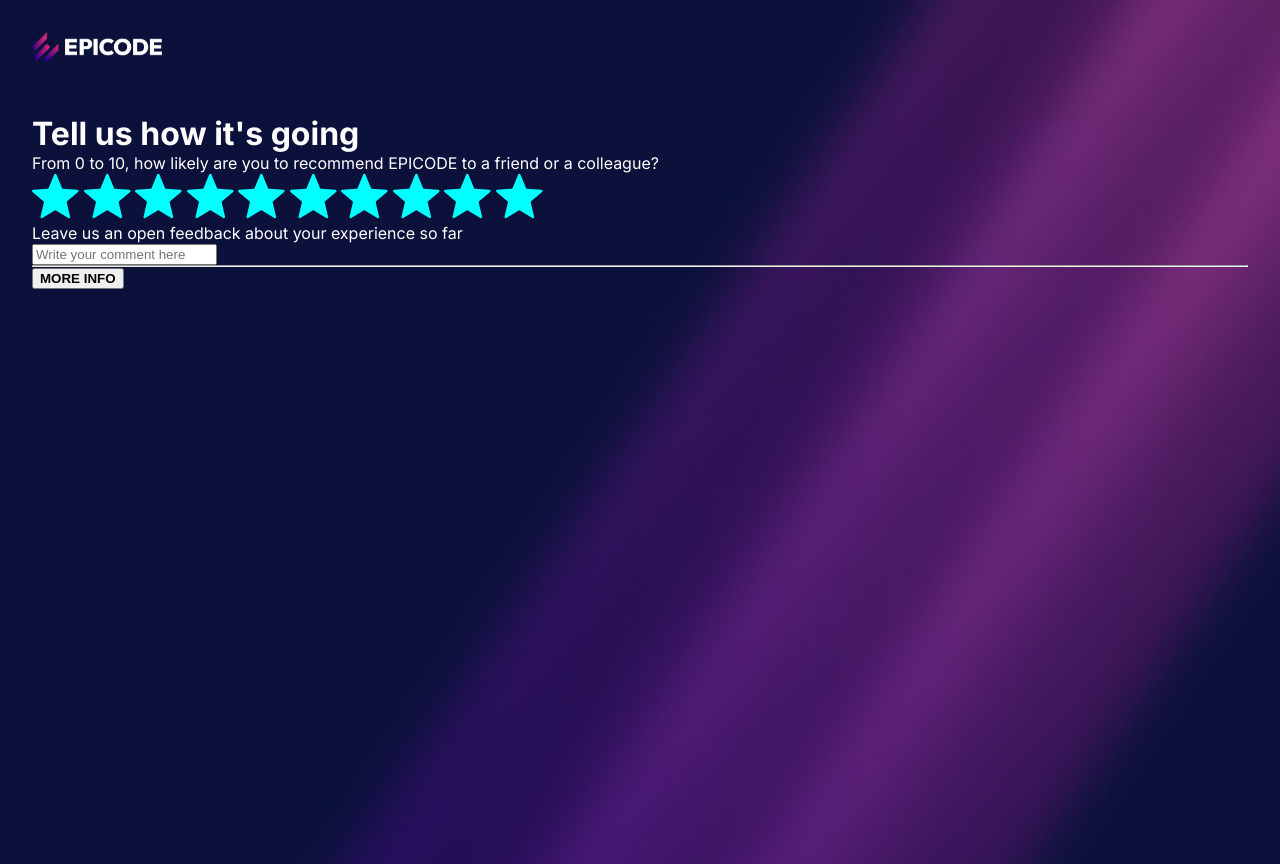
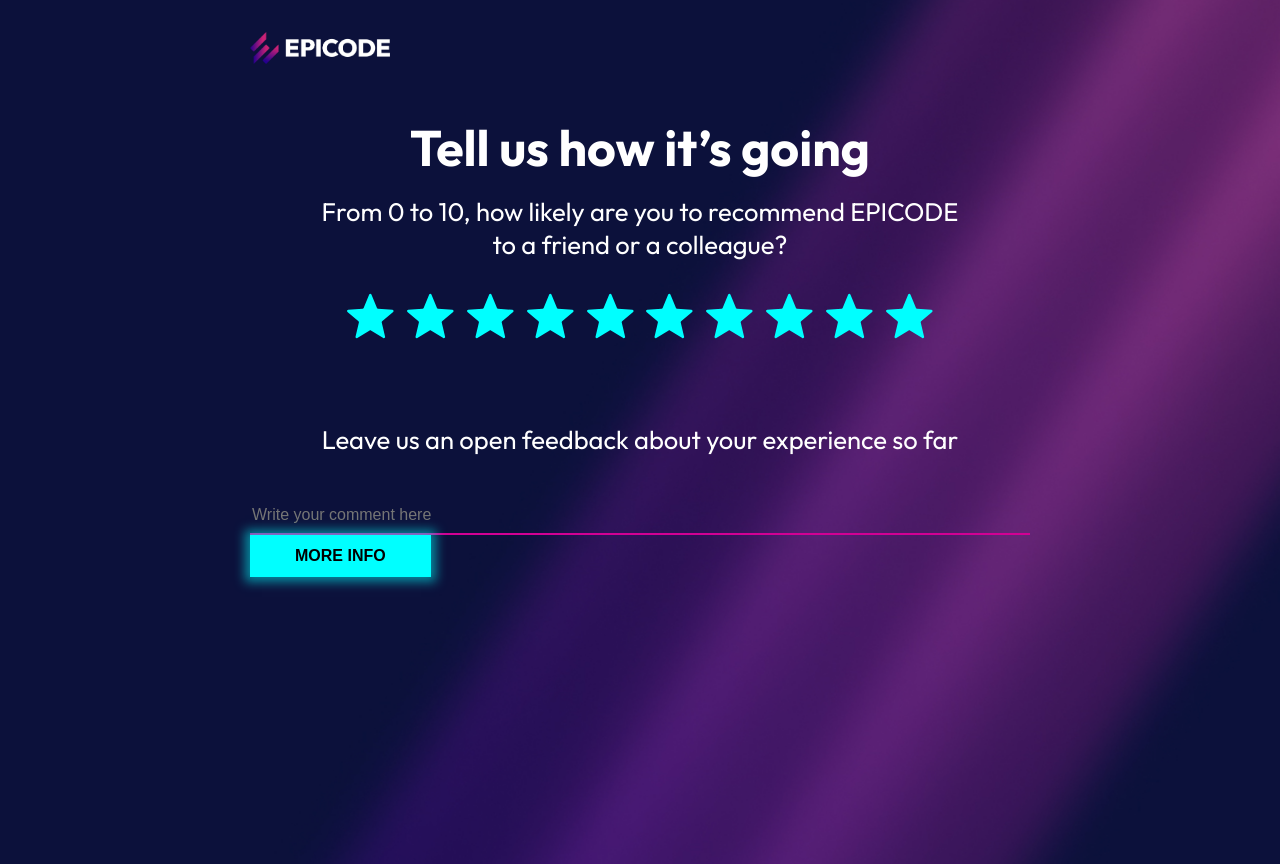
Before and after one commit to GIPSaro/U1-W4-BW, a plain HTML site: page feedback-page.html in a window 1280 px wide. Drawn offline with Linux system fonts and the light colour scheme.

Commit message:
feedback CSS HTML

```diff
--- a/feedback-page.html
+++ b/feedback-page.html
@@ -4,7 +4,7 @@
     <meta charset="UTF-8" />
     <meta name="viewport" content="width=device-width, initial-scale=1.0" />
     <title>Feedback</title>
-    <link rel="stylesheet" href="./assets/style.css" />
+    <link rel="stylesheet" href="feedback-style.css" />
   </head>
   <body>
     <main id="container-feedback">
@@ -12,12 +12,12 @@
         <img src="./assets/epicode_logo.png" alt="Epicode logo" />
       </nav>
       <div id="feedback-title">
-        <h1>Tell us how it's going</h1>
+        <h1>Tell us how it’s going</h1>
       </div>
       <div class="feedback-subtitle">
         <p>
-          From 0 to 10, how likely are you to recommend EPICODE to a friend or a
-          colleague?
+          From 0 to 10, how likely are you to recommend EPICODE <br />
+          to a friend or a colleague?
         </p>
       </div>
       <div class="feedback-stars">
@@ -46,7 +46,7 @@
         <hr />
       </div>
 
-      <div><button id="MoreInfoButton" class="bold">MORE INFO</button></div>
+      <div><button id="MoreInfoButton">MORE INFO</button></div>
     </main>
   </body>
 </html>
--- /dev/null
+++ b/feedback-style.css
@@ -0,0 +1,88 @@
+@import url("https://fonts.googleapis.com/css2?family=Inter:wght@400;700&family=Outfit:wght@400;700&display=swap");
+*,
+*::before,
+*::after {
+  box-sizing: border-box;
+  margin: 0;
+}
+
+body {
+  color: white;
+  background-image: url(/assets/bg.jpg);
+  background-repeat: no-repeat;
+  background-position: center;
+  background-size: cover;
+  height: 100vh;
+  overflow: hidden;
+  font-family: "Outfit", sans-serif;
+  font-size: 16px;
+  margin: 2rem;
+}
+
+nav {
+  margin-top: 2rem;
+  margin-bottom: 3rem;
+}
+
+.logo img {
+  width: 140px;
+}
+
+#container-feedback {
+  width: 780px;
+  margin-inline: auto;
+}
+
+#feedback-title h1 {
+  font-family: "Outfit", sans-serif;
+  font-size: 50px;
+  font-weight: 700;
+  text-align: center;
+}
+
+.feedback-subtitle {
+  margin-top: 1rem;
+  font-size: 1.6rem;
+  text-align: center;
+}
+
+.feedback-stars {
+  margin-top: 2rem;
+  margin-bottom: 5rem;
+  text-align: center;
+  letter-spacing: 0.6rem;
+}
+
+.write-open-feedback {
+  margin-top: 3rem;
+}
+
+#comment {
+  background-color: transparent;
+  border-style: none;
+  font-size: 1rem;
+}
+
+#comment:focus,
+textarea:focus,
+select:focus {
+  outline: none;
+}
+
+.write-open-feedback hr {
+  color: #d20094;
+  background-color: #d20094;
+  border: solid 1px;
+  margin-top: 0.5rem;
+}
+
+#MoreInfoButton {
+  color: black;
+  background-color: #00ffff;
+  padding: 12px 45px;
+  border: none;
+  box-shadow: 0px 0px 10px 5px #00ffff81;
+  font-size: 1rem;
+  cursor: pointer;
+  font-weight: bold;
+}
```
